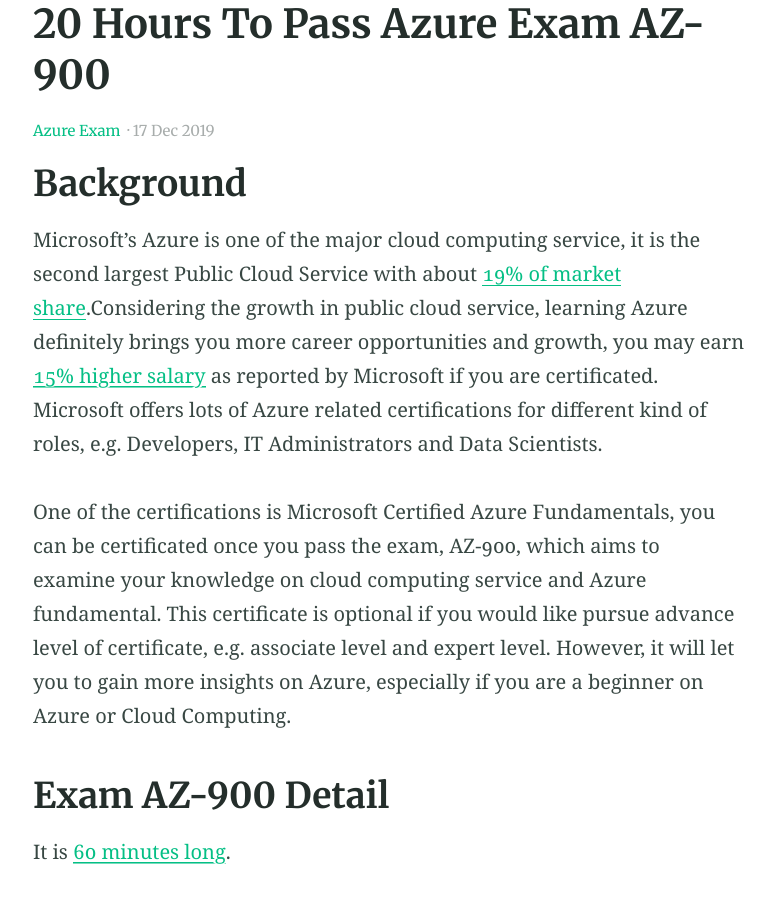
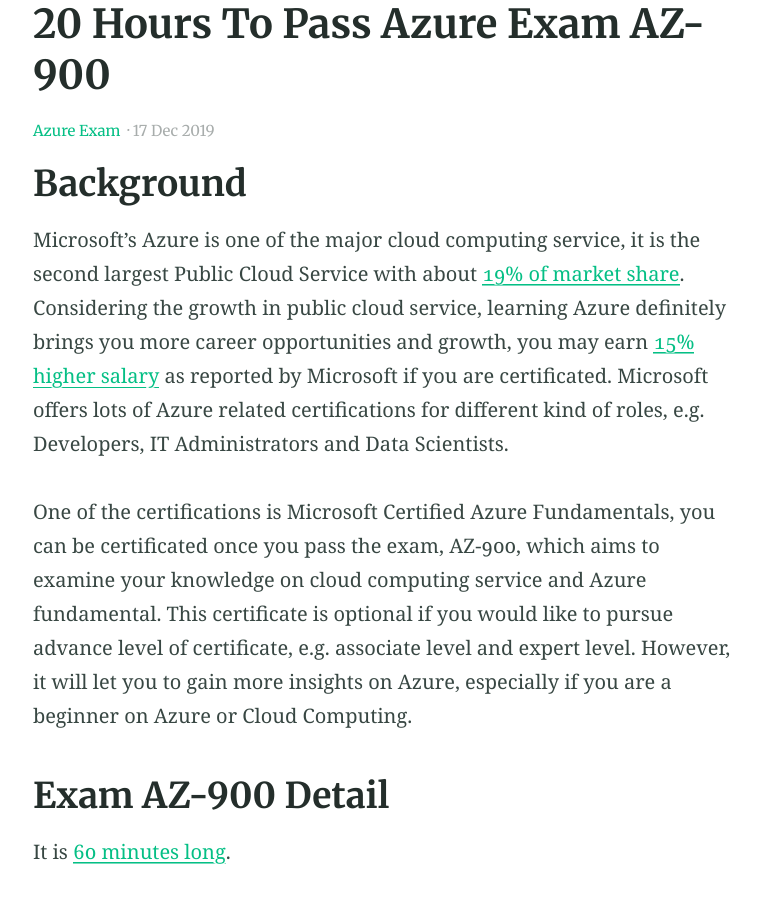
Before and after one commit to JoeHO888/JoeHo888.github.io, a Jekyll site: the page built from _posts/2019-12-17-20-Hours-To-Pass-Azure-Az-900.md, in a window 1280 px wide and 900 px high, scrolled down 446 px. Shown: the whole window, without its empty margins (250-1025 px from the left). Built offline with Jekyll 4.4.1, drawn with Linux system fonts in a browser that asks for light colours; our own code applies the rules of GitHub Pages for plain Markdown files; comment, search, counter and statistics services are not loaded; some of the changed text lies outside the part shown.

Commit message:
Fix Grammar

```diff
--- a/_posts/2019-12-17-20-Hours-To-Pass-Azure-Az-900.md
+++ b/_posts/2019-12-17-20-Hours-To-Pass-Azure-Az-900.md
@@ -12,9 +12,9 @@
 ---
 
 ## Background
-Microsoft's Azure is one of the major cloud computing service, it is the second largest Public Cloud Service with about [19% of market share](https://www.statista.com/chart/18819/worldwide-market-share-of-leading-cloud-infrastructure-service-providers/ "Market Share").Considering the growth in public cloud service, learning Azure definitely brings you more career opportunities and growth, you may earn [15% higher salary](https://www.microsoft.com/en-us/learning/certification-benefits.aspx "Salary") as reported by Microsoft if you are certificated. Microsoft offers lots of Azure related certifications for different kind of roles, e.g. Developers, IT Administrators and Data Scientists.
+Microsoft's Azure is one of the major cloud computing service, it is the second largest Public Cloud Service with about [19% of market share](https://www.statista.com/chart/18819/worldwide-market-share-of-leading-cloud-infrastructure-service-providers/ "Market Share"). Considering the growth in public cloud service, learning Azure definitely brings you more career opportunities and growth, you may earn [15% higher salary](https://www.microsoft.com/en-us/learning/certification-benefits.aspx "Salary") as reported by Microsoft if you are certificated. Microsoft offers lots of Azure related certifications for different kind of roles, e.g. Developers, IT Administrators and Data Scientists.
 
-One of the certifications is Microsoft Certified Azure Fundamentals, you can be certificated once you pass the exam, AZ-900, which aims to examine your knowledge on cloud computing service and Azure fundamental. This certificate is optional if you would like pursue advance level of certificate, e.g. associate level and expert level. However, it will let you to gain more insights on Azure, especially if you are a beginner on Azure or Cloud Computing.
+One of the certifications is Microsoft Certified Azure Fundamentals, you can be certificated once you pass the exam, AZ-900, which aims to examine your knowledge on cloud computing service and Azure fundamental. This certificate is optional if you would like to pursue advance level of certificate, e.g. associate level and expert level. However, it will let you to gain more insights on Azure, especially if you are a beginner on Azure or Cloud Computing.
 
 ## Exam AZ-900 Detail
 It is [60 minutes long](https://techcommunity.microsoft.com/t5/ITOps-Talk-Blog/Exam-review-AZ-900-Microsoft-Azure-Fundamentals/ba-p/565041 "Detail").
```
Also changed, not shown: other parts of _posts/2019-12-17-20-Hours-To-Pass-Azure-Az-900.md (+3 -3 lines).
